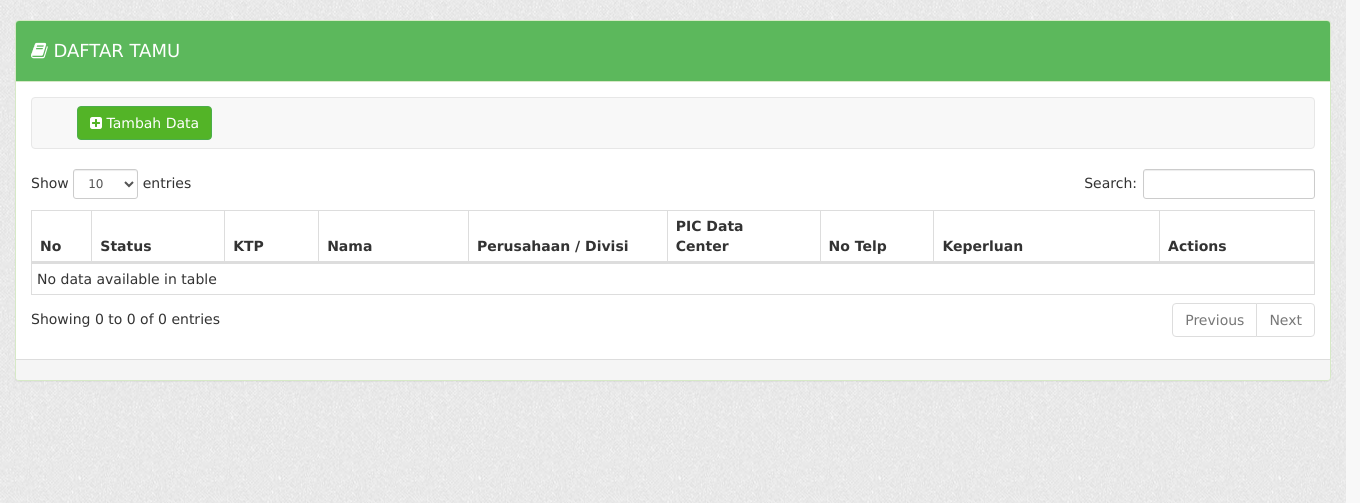
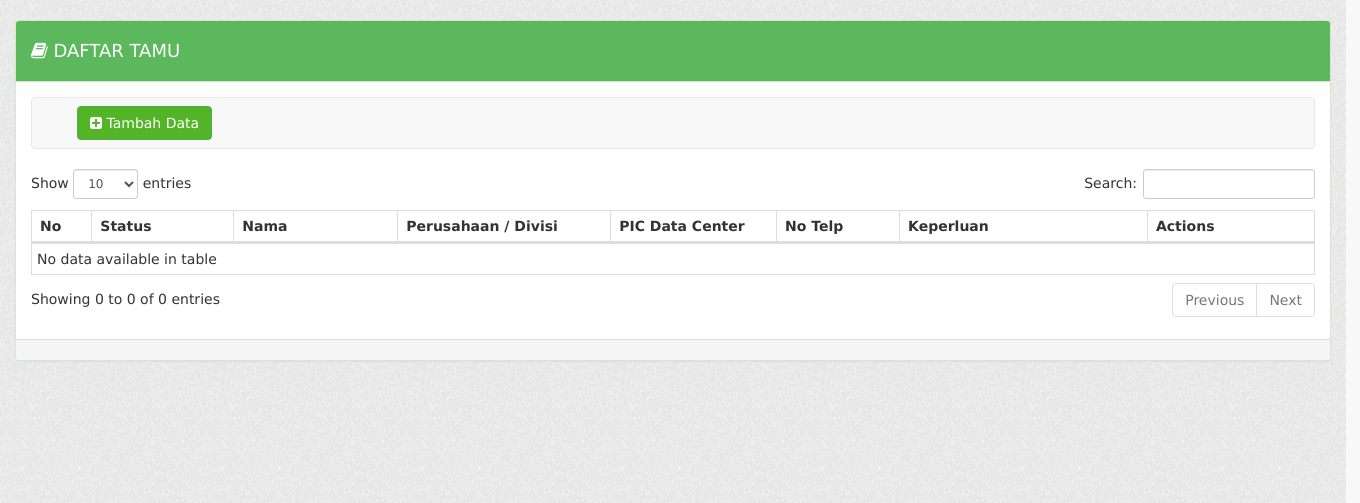
Before and after one commit to Dwiseptian92/bukutamu, a PHP site: page / in a window 1360 px wide. Shown: the top 503 px of the page. Run offline with PHP 8.4, Linux system fonts and the light colour scheme; data that the repository does not hold is empty; some web fonts are replaced.

Commit message:
Fix bug's list guest book

```diff
--- a/index.php
+++ b/index.php
@@ -50,7 +50,6 @@ include 'config/koneksi.php';
                               <tr>
                                 <th style="width:20px;">No</th>
                                 <th style="width:120px;">Status</th>
-                                <th style="width:70px;">KTP</th>
                                 <th style="width:150px;">Nama</th>
                                 <th style="width:200px;">Perusahaan / Divisi</th>
                                 <th style="width:150px;">PIC Data Center</th>
@@ -78,7 +77,6 @@ include 'config/koneksi.php';
                                   <a class="btn btn-default btn-sm" href="">Sudah Checkout</a>
                                 <?php }?>
                               </td>
-                              <td><?php echo $tampil['id_ktp'] ?></td>
                               <td><?php echo $tampil['nama'] ?></td>
                               <td><?php echo $tampil['perusahaan'] ?></td>
                               <td><?php echo $tampil['pic'] ?></td>
```
